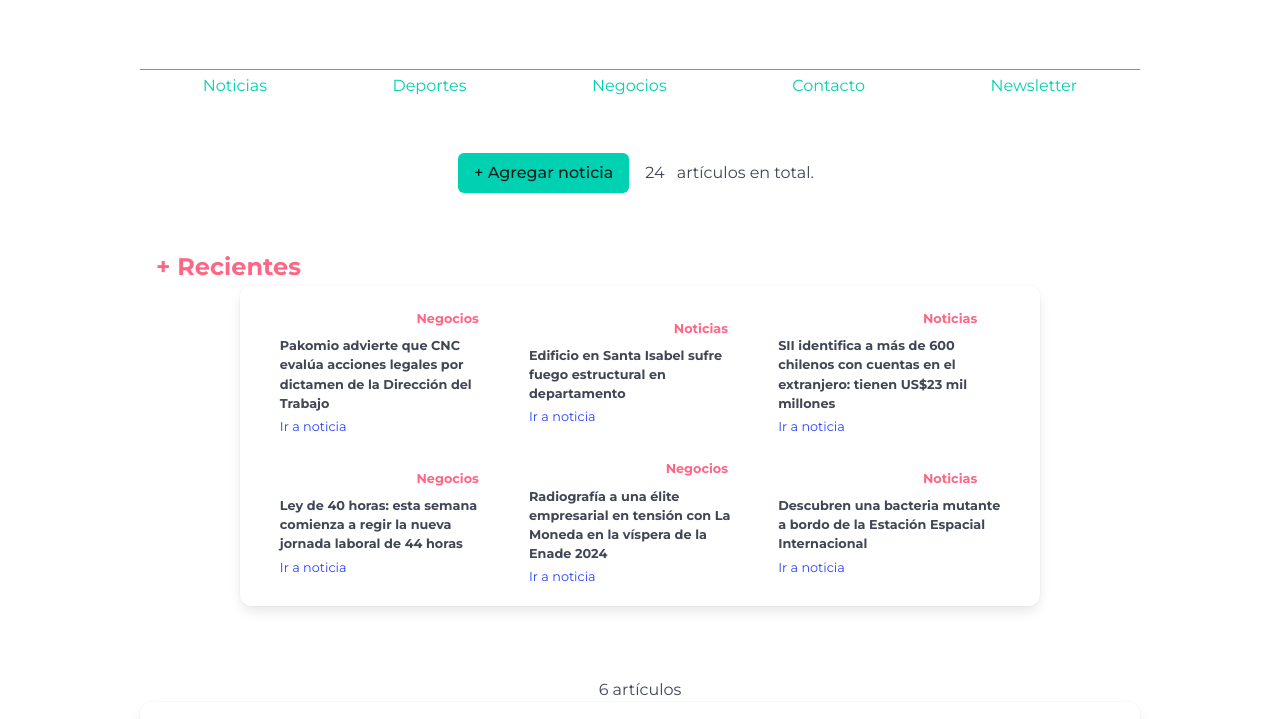
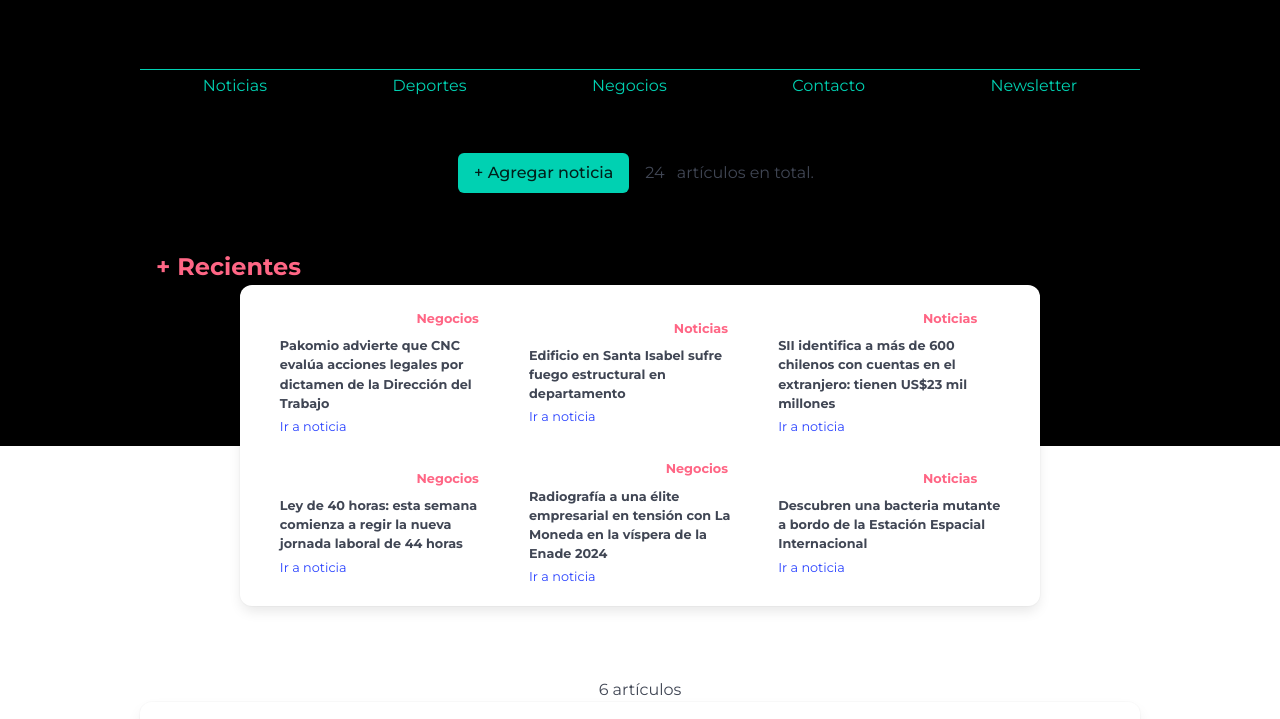
Before and after one commit to zwiva/aiep_exercises, a website: page index.html in a window 1280 px wide. Shown: the part 354-1073 px from the top of the page. Drawn offline with nearby package versions, Linux system fonts and the light colour scheme.

Commit message:
fix fondo oscuro

```diff
--- a/style.css
+++ b/style.css
@@ -8,7 +8,7 @@ body {
     font-family: "Montserrat", sans-serif;
     font-optical-sizing: auto;
     font-style: normal;
-    /* background-color: #f5f5f5; */
+    background-color: black;
 }
 
 main {
```
